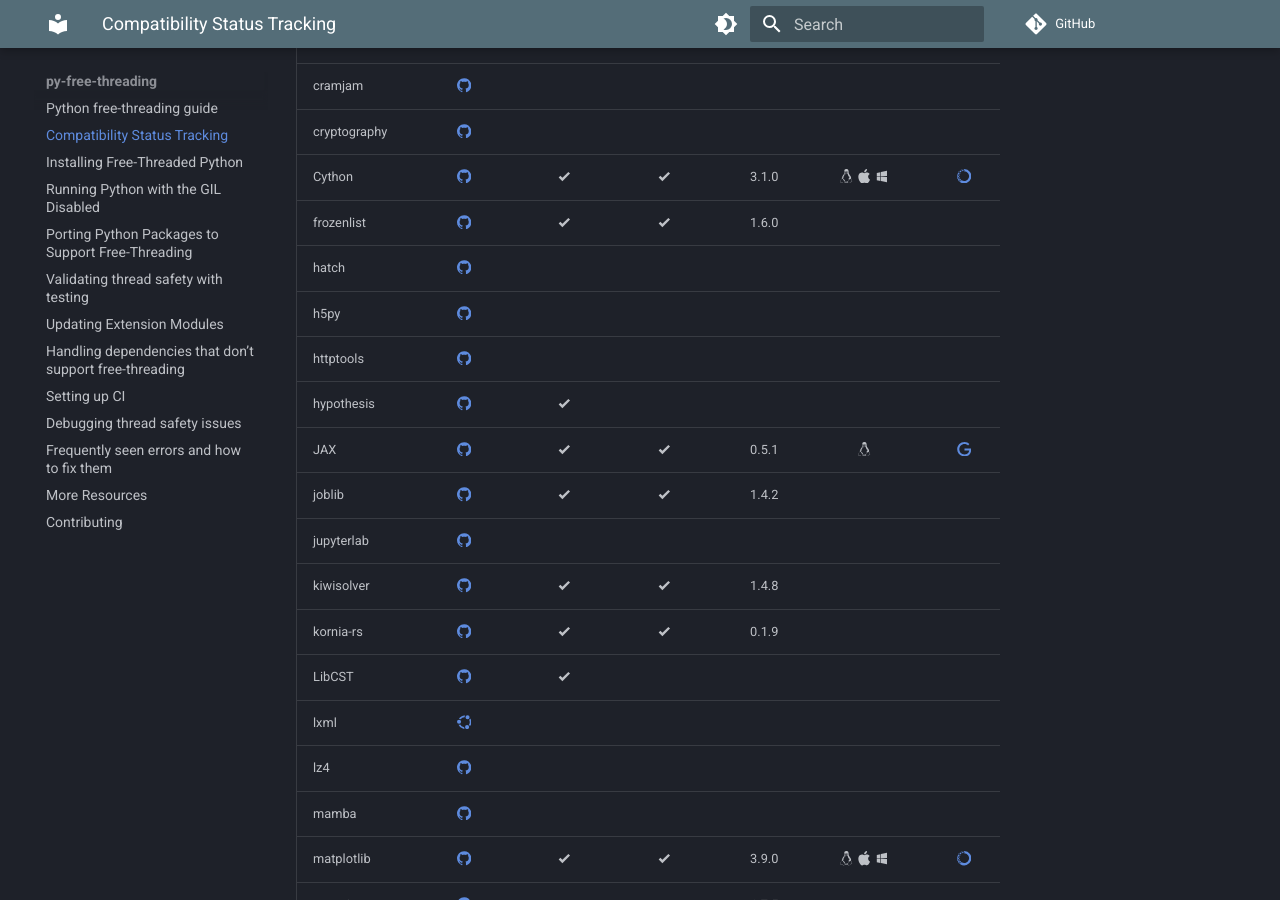
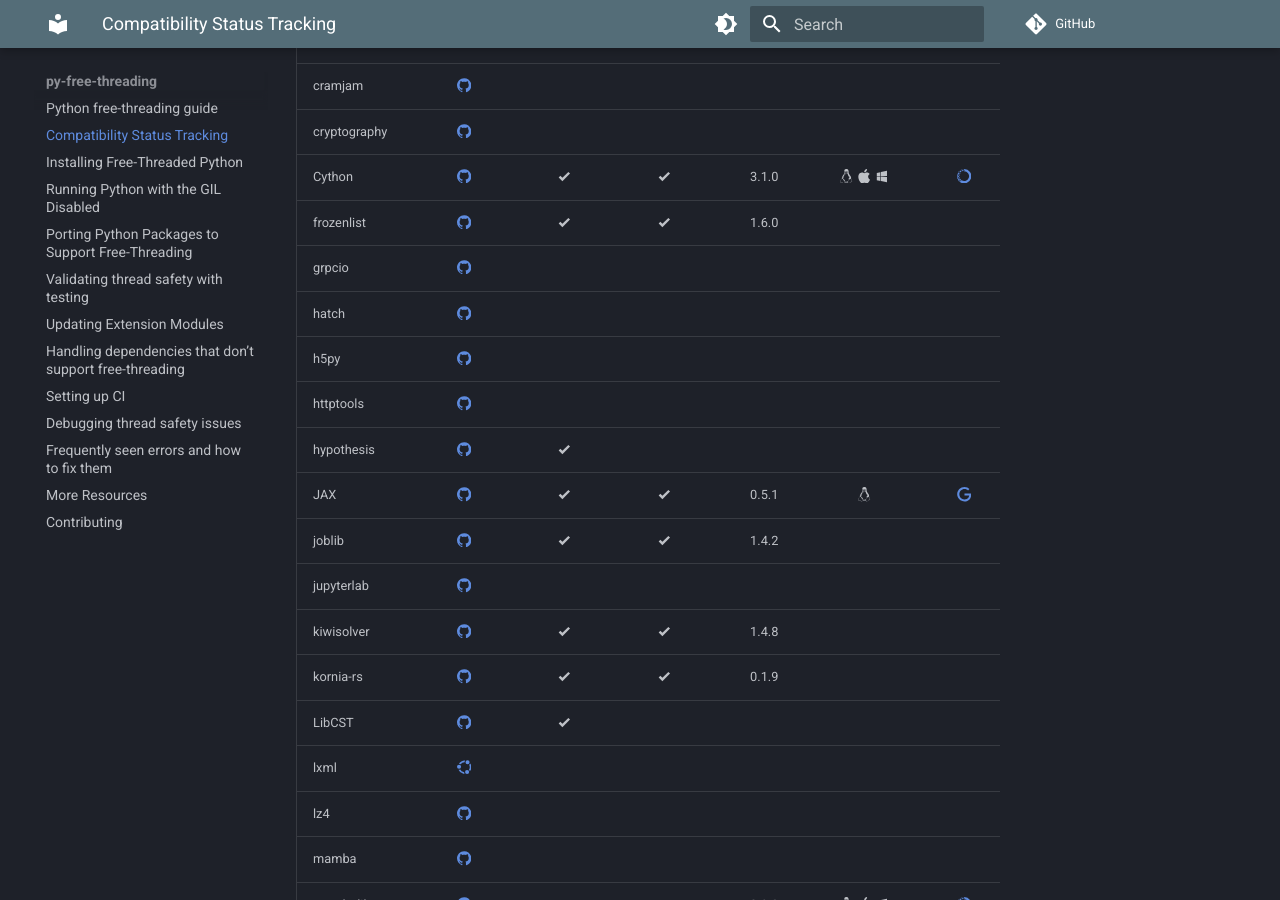
Before and after one commit to Quansight-Labs/free-threaded-compatibility, an MkDocs documentation site: the page built from docs/tracking.md, in a window 1280 px wide and 900 px high, scrolled down 1028 px. Built offline with MkDocs 1.6.1 and Material for MkDocs 9.7.7, drawn with Linux system fonts in a browser that asks for light colours; comment, search, counter and statistics services are not loaded.

Commit message:
add grpcio to tracking (#212)
grpcio, a transitive dependency of `google-api-core`

```diff
--- a/docs/tracking.md
+++ b/docs/tracking.md
@@ -36,6 +36,7 @@
 | cryptography         |     [:simple-github:](https://github.com/pyca/cryptography/issues/12489)     |                       |                            |                            |                                                            |                                                                                              |
 | Cython               |       [:simple-github:](https://github.com/cython/cython/issues/6221)        | :material-check-bold: |   :material-check-bold:    |           3.1.0            | :simple-linux: :simple-apple: :material-microsoft-windows: |      [:simple-anaconda:](https://anaconda.org/scientific-python-nightly-wheels/cython/)      |
 | frozenlist           |      [:simple-github:](https://github.com/aio-libs/frozenlist/pull/618)      | :material-check-bold: |   :material-check-bold:    |           1.6.0            |                                                            |                                                                                              |
+| grpcio               |         [:simple-github:](https://github.com/grpc/grpc/issues/38762)         |                       |                            |                            |                                                            |                                                                                              |
 | hatch                |         [:simple-github:](https://github.com/pypa/hatch/issues/1801)         |                       |                            |                            |                                                            |                                                                                              |
 | h5py                 |         [:simple-github:](https://github.com/h5py/h5py/issues/2475)          |                       |                            |                            |                                                            |                                                                                              |
 | httptools            |    [:simple-github:](https://github.com/MagicStack/httptools/issues/118)     |                       |                            |                            |                                                            |                                                                                              |
```
